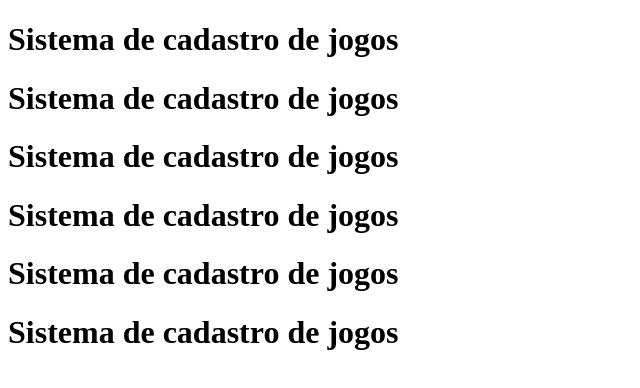
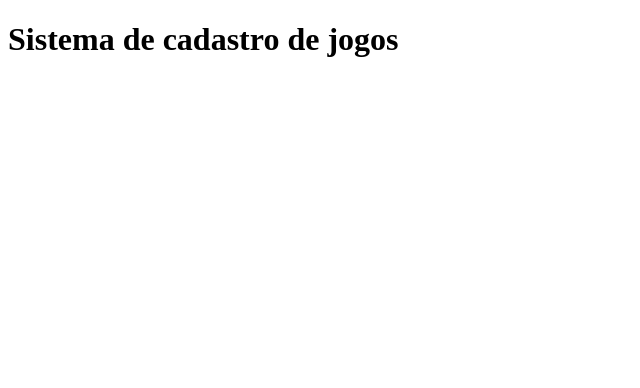
Before and after one commit to silvaBreno/sistema-de-cadastro, a plain HTML site: page index.html in a window 1280 px wide. Shown: the whole page, without its empty margins (0-640 px from the left). Drawn offline with Linux system fonts and the light colour scheme.

Commit message:
voltando para o commit anterior

```diff
--- a/index.html
+++ b/index.html
@@ -7,11 +7,6 @@
 </head>
 <body>
     <h1>Sistema de cadastro de jogos</h1>
-    <h1>Sistema de cadastro de jogos</h1>
-    <h1>Sistema de cadastro de jogos</h1>
-    <h1>Sistema de cadastro de jogos</h1>
-    <h1>Sistema de cadastro de jogos</h1>
-    <h1>Sistema de cadastro de jogos</h1>
     <script src="app.js"></script>
 </body>
 </html>
```
